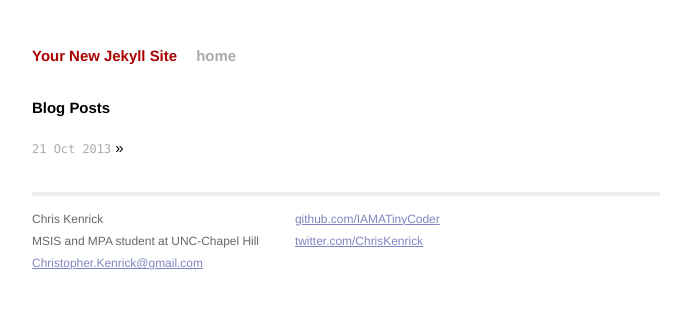
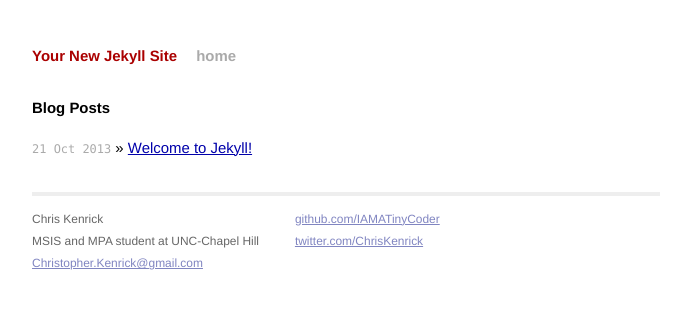
Before and after one commit to IAMATinyCoder/thenewsite, a Jekyll site: the page built from index.html, in a window 1280 px wide. Shown: the top 332 px of the page, without its empty margins (294-985 px from the left). Built offline with Jekyll 4.4.1, drawn with Linux system fonts in a browser that asks for light colours; Markdown is read by kramdown in place of the engine named in the settings.

Commit message:
Correcting typo

```diff
--- a/index.html
+++ b/index.html
@@ -7,7 +7,7 @@ title: Your New Jekyll Site
   <h1>Blog Posts</h1>
   <ul class="posts">
     {% for post in site.posts %}
-      <li><span>{{ post.date | date_to_string }}</span> &raquo; <a href="{{ post.url }}">{{ poat.title }}</a></li>
+      <li><span>{{ post.date | date_to_string }}</span> &raquo; <a href="{{ post.url }}">{{ post.title }}</a></li>
     {% endfor %}
   </ul>
 </div>
```
